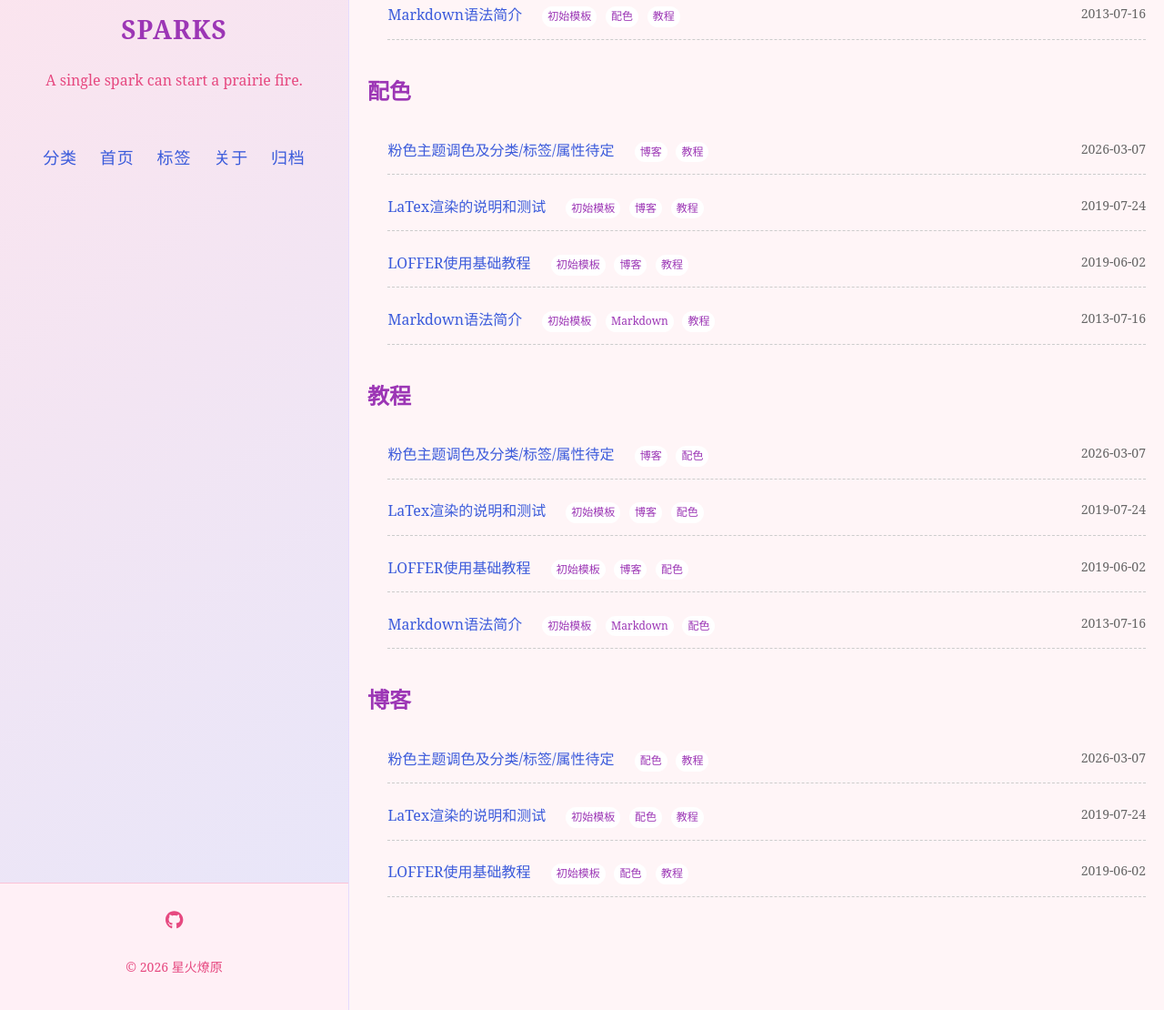
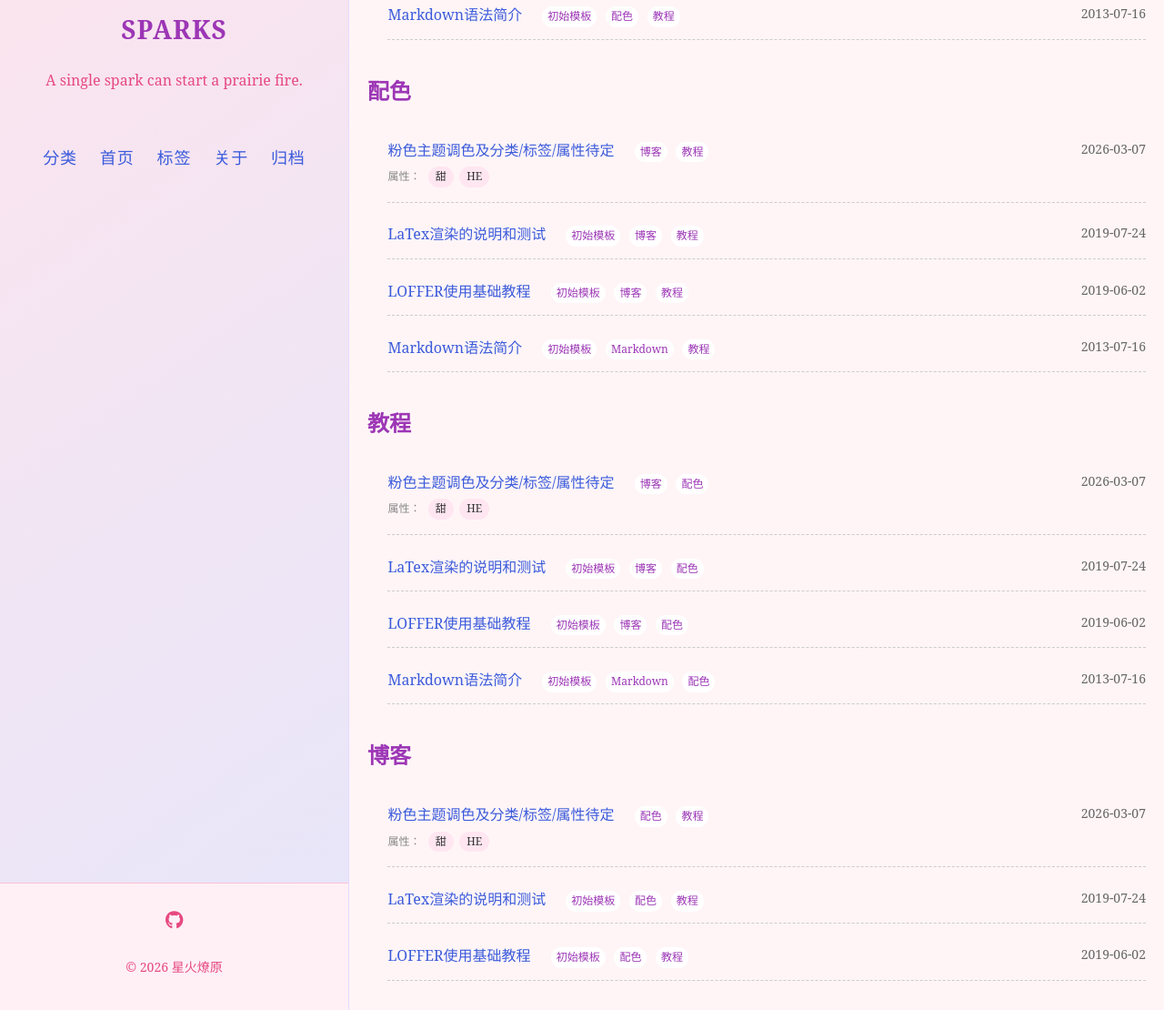
Before and after one commit to lyy351/Sparks, a Jekyll site: the page built from tags/index.html, in a window 1280 px wide and 1400 px high, scrolled down 235 px. Shown: the part 290-1400 px from the top of the window at 91% size. Built offline with Jekyll 4.4.1, drawn with Linux system fonts in a browser that asks for light colours; comment, search, counter and statistics services are not loaded.

Commit message:
Update index.html

```diff
--- a/tags/index.html
+++ b/tags/index.html
@@ -14,11 +14,12 @@ permalink: /tags/
   {% endfor %}
 </div>
 
-<!-- 标签文章列表区（默认全部显示） -->
+<!-- 标签文章列表区 -->
 <div class="tags-posts">
   {% for tag in site.tags %}
-    <div class="tag-section" data-category="{{ tag[0] | slugify }}">
-      <h2 id="{{ tag[0] | slugify }}">{{ tag[0] }}</h2>
+    {% assign current_tag = tag[0] %}
+    <div class="tag-section" data-category="{{ current_tag | slugify }}">
+      <h2 id="{{ current_tag | slugify }}">{{ current_tag }}</h2>
       <ul class="tag-posts">
         {% for post in tag[1] %}
           <li>
@@ -30,12 +31,24 @@ permalink: /tags/
               {% if post.tags.size > 0 %}
                 <div class="post-tags">
                   {% for other_tag in post.tags %}
-                    {% if other_tag != tag[0] %}
+                    {% if other_tag != current_tag %}
                       <a href="{{ site.baseurl }}/tags#{{ other_tag | slugify }}" class="tag-link">{{ other_tag }}</a>
                     {% endif %}
                   {% endfor %}
                 </div>
               {% endif %}
+
+              <!-- ========== 新增：显示这篇文章的属性 ========== -->
+              {% if post.attributes.size > 0 %}
+                <div class="post-attributes">
+                  <span class="meta-label">属性：</span>
+                  {% for attr in post.attributes %}
+                    <a href="{{ site.baseurl }}/attributes#{{ attr | slugify }}" class="attr-link">{{ attr }}</a>
+                  {% endfor %}
+                </div>
+              {% endif %}
+              <!-- ========== 新增结束 ========== -->
+
             </div>
           </li>
         {% endfor %}
@@ -44,7 +57,7 @@ permalink: /tags/
   {% endfor %}
 </div>
 
-<!-- JavaScript 控制筛选功能 -->
+<!-- JavaScript 控制筛选功能（不变） -->
 <script>
   document.addEventListener('DOMContentLoaded', function() {
     const filterButtons = document.querySelectorAll('.filter-btn');
@@ -71,11 +82,9 @@ permalink: /tags/
   });
 </script>
 
-<!-- 样式（如果还没在 style.scss 中添加过，可以放在这里，建议移动到 style.scss） -->
+<!-- 样式（建议移动到 style.scss） -->
 <style>
-  .tag-section {
-    margin-bottom: 2em;
-  }
+  .tag-section { margin-bottom: 2em; }
   .tag-posts {
     list-style: none;
     padding-left: 0;
@@ -108,10 +115,34 @@ permalink: /tags/
     text-decoration: none;
     font-size: 12px;
   }
-  .tag-link:hover {
-    background-color: #e0e0e0;
+  .tag-link:hover { background-color: #e0e0e0; }
+
+  /* ========== 新增属性样式 ========== */
+  .post-attributes {
+    margin-top: 5px;
+    font-size: 13px;
   }
-  /* 筛选按钮样式（可复用分类页的，如果已定义可删除这里的） */
+  .meta-label {
+    color: #888;
+    margin-right: 5px;
+    font-size: 12px;
+  }
+  .attr-link {
+    display: inline-block;
+    margin: 0 3px 3px 0;
+    padding: 2px 8px;
+    background-color: #ffe6f0;   /* 浅粉色背景，和普通标签区分 */
+    border-radius: 12px;
+    color: #333;
+    text-decoration: none;
+    font-size: 12px;
+  }
+  .attr-link:hover {
+    background-color: #ffcce0;
+  }
+  /* ========== 新增结束 ========== */
+
+  /* 筛选按钮样式（可复用分类页的） */
   .category-filter {
     margin-bottom: 2em;
     text-align: center;
@@ -127,9 +158,7 @@ permalink: /tags/
     font-size: 14px;
     cursor: pointer;
   }
-  .filter-btn:hover {
-    background-color: #e0e0e0;
-  }
+  .filter-btn:hover { background-color: #e0e0e0; }
   .filter-btn.active {
     background-color: #666;
     color: #fff;
```
Also changed, not shown: other parts of tags/index.html (+1 -5 lines).
